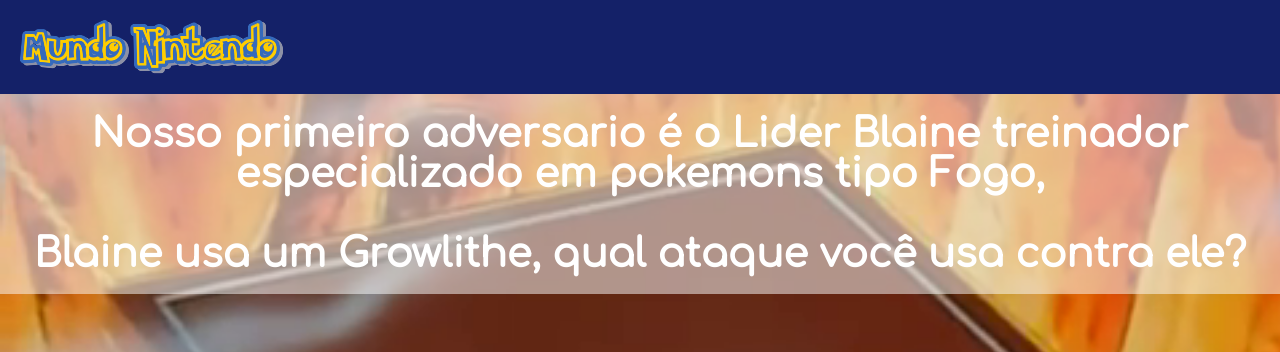
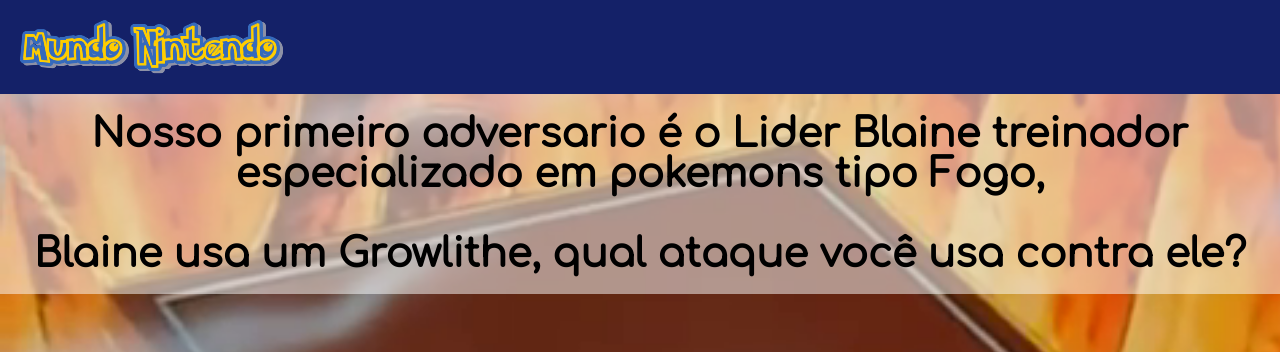
Before and after one commit to Gclayton0207/Projeto-mundo-Nintendo, a plain HTML site: page Piplup/VsBlaine.html in a window 1280 px wide. Shown: the top 352 px of the page. Drawn offline with Linux system fonts and the light colour scheme; grey boxes are pictures that could not be loaded.

Commit message:
alteraçao CSS

```diff
--- a/Chimchar/ErikaStyle.css
+++ b/Chimchar/ErikaStyle.css
@@ -15,7 +15,7 @@ main>p {
     padding: 0.5em;
     text-align: center;
     font-weight: bold;
-    color: white;
+    color: black;
     background-color: rgba(253, 253, 253, 0.514);
 }
 
--- a/Chimchar/GrinsleyStyle.css
+++ b/Chimchar/GrinsleyStyle.css
@@ -15,7 +15,7 @@ main>p {
     padding: 0.5em;
     text-align: center;
     font-weight: bold;
-    color: rgb(255, 255, 255);
+    color: black;
     background-color: rgba(253, 253, 253, 0.514);
 }
 
--- a/Piplup/BlaineStyle.css
+++ b/Piplup/BlaineStyle.css
@@ -15,7 +15,7 @@ main>p {
     padding: 0.5em;
     text-align: center;
     font-weight: bold;
-    color: white;
+    color: black;
     background-color: rgba(253, 253, 253, 0.514);
 }
 
```
